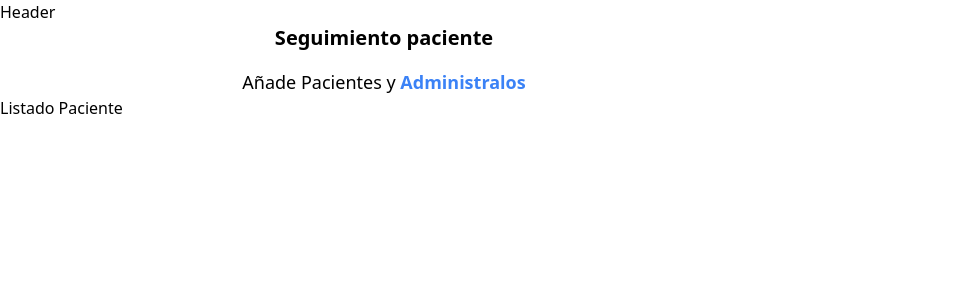
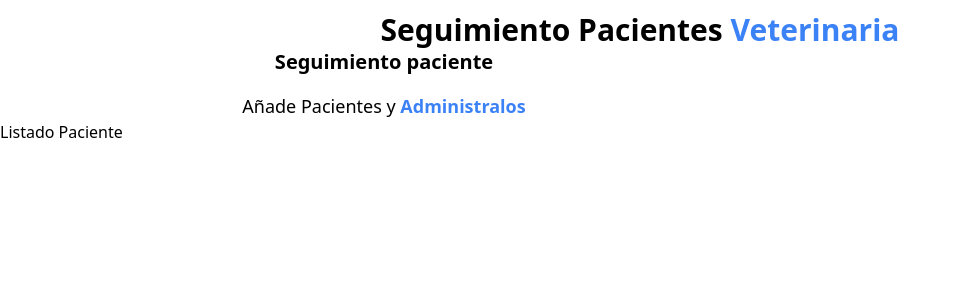
Before and after one commit to Rexpeto/veterianaria-react, a React (Vite) app: page / in a window 1280 px wide. Shown: the top 300 px of the page, without its empty margins (0-960 px from the left). Built offline with nearby package versions, Linux system fonts and the light colour scheme.

Commit message:
Titulos de la página

```diff
--- a/src/components/Header.jsx
+++ b/src/components/Header.jsx
@@ -1,6 +1,8 @@
 const Header = () => {
     return (
-        <h1>Header</h1>
+        <>
+            <h1 className="mt-3 text-3xl text-center font-bold">Seguimiento Pacientes <span className="text-blue-500">Veterinaria</span></h1>
+        </>
     );
 }
 
```
